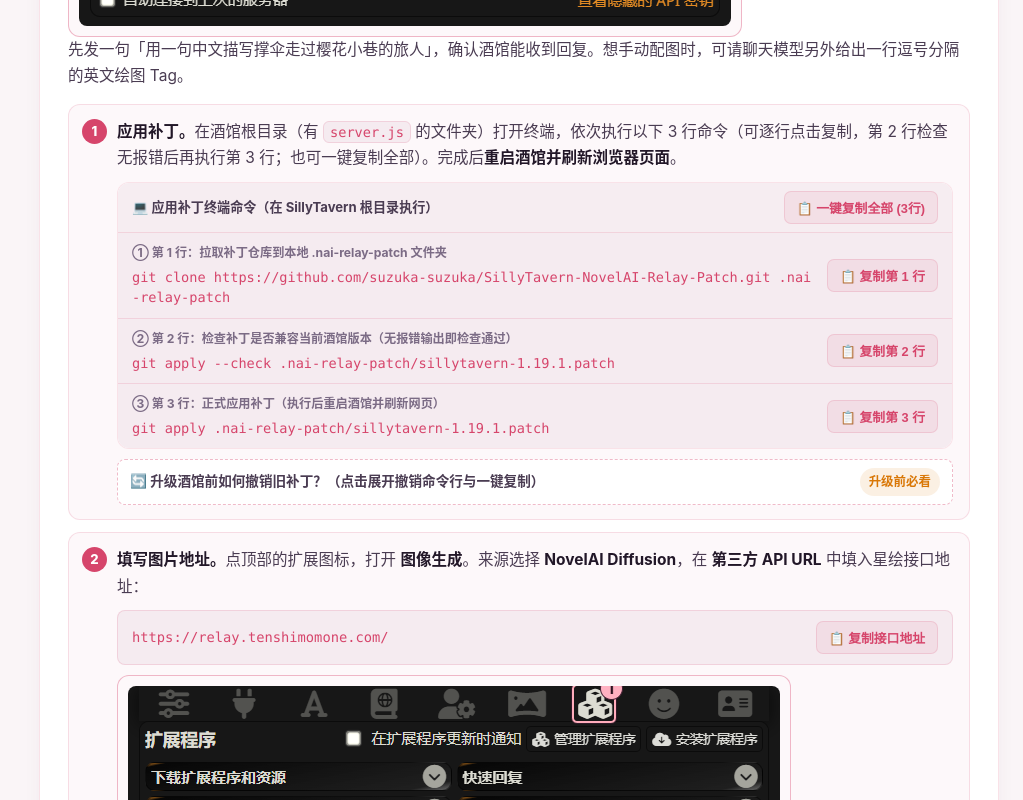
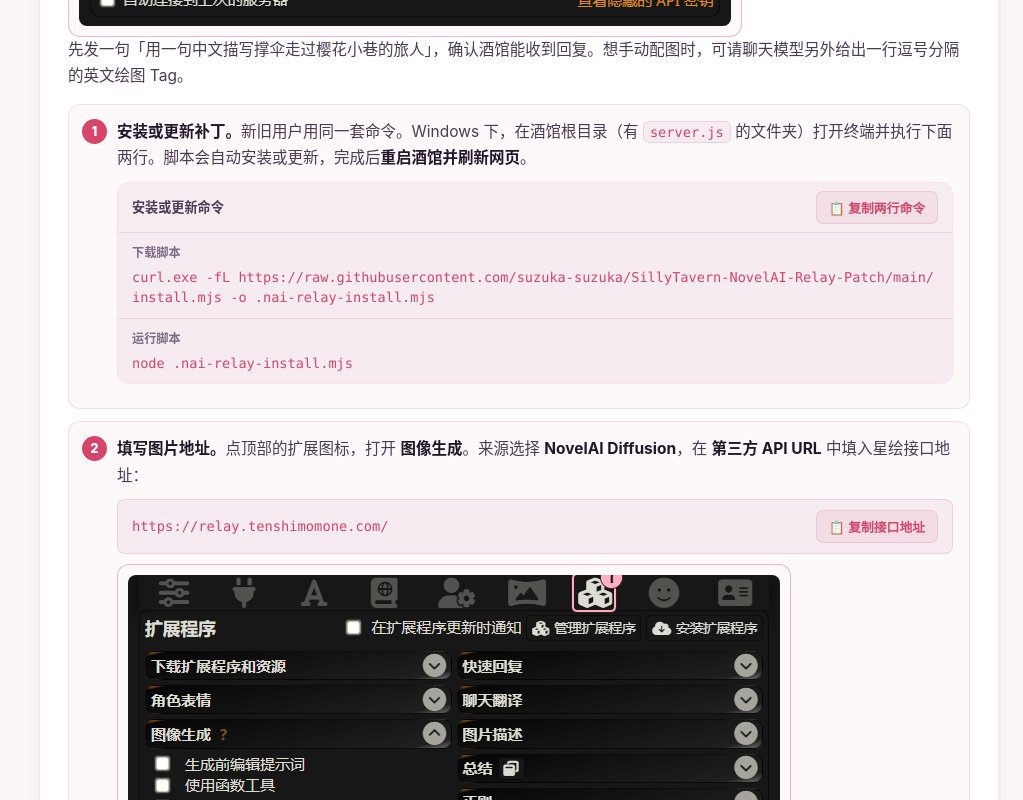
Before and after one commit to suzuka-suzuka/sakura-nai-md, a plain HTML site: page index.html in a window 1280 px wide. Shown: the part 5880-6680 px from the top of the page, without its empty margins (257-1280 px from the left). Drawn offline with Linux system fonts and the light colour scheme.

Commit message:
docs: 简化酒馆补丁安装教程并补充 V5 模型

```diff
--- a/index.html
+++ b/index.html
@@ -1024,42 +1024,6 @@
       color: var(--sakura-primary);
       word-break: break-all;
       line-height: 1.5;
-    }
-
-    .cmd-details {
-      margin-top: 10px;
-      border: 1px dashed var(--border-strong);
-      border-radius: var(--radius-sm);
-      background: var(--bg-surface);
-      padding: 8px 12px;
-    }
-
-    .cmd-details summary {
-      cursor: pointer;
-      font-size: 0.85rem;
-      font-weight: 700;
-      color: var(--text-secondary);
-      user-select: none;
-      list-style: none;
-      display: flex;
-      align-items: center;
-      justify-content: space-between;
-      gap: 8px;
-    }
-
-    .cmd-details summary::-webkit-details-marker {
-      display: none;
-    }
-
-    .cmd-details summary:hover {
-      color: var(--sakura-primary);
-    }
-
-    .cmd-details[open] summary {
-      margin-bottom: 8px;
-      padding-bottom: 8px;
-      border-bottom: 1px solid var(--border-subtle);
-      color: var(--sakura-primary);
     }
 
     .guide-caption {
@@ -1950,7 +1914,7 @@
             <a href="https://github.com/suzuka-suzuka/SillyTavern-NovelAI-Relay-Patch" target="_blank" rel="noopener" class="btn">📖 补丁仓库与撤销说明 ↗</a>
           </div>
         </div>
-        <p>此补丁适用于 <strong>SillyTavern 1.19.1</strong>，在原生图像生成设置中增加 <strong>第三方 API URL</strong>。配置后可继续使用酒馆原生的 <code>/imagine</code> 命令、自动配图或魔杖菜单出图。</p>
+        <p>此补丁已在 <strong>SillyTavern 1.19.1</strong> 验证，为原生图像生成增加 <strong>第三方 API URL</strong> 和 <strong>V5 Full / V5 Curated</strong> 模型。配置后可继续使用酒馆原生的 <code>/imagine</code> 命令、自动配图或魔杖菜单出图。</p>
         <h3 id="tavern-chat-model" class="subsection-title">先接通聊天模型</h3>
         <p>聊天模型负责写回复、配文和绘图 Tag，NovelAI 负责出图。用 DeepSeek 时，点顶部的<strong>插头图标 → 聊天补全 → DeepSeek</strong>，点钥匙图标添加自己的 DeepSeek API Key，再点<strong>连接</strong>，模型选 <code>deepseek-flash</code>。添加绘图密钥后，回到<strong>聊天补全</strong>继续对话。</p>
         <figure class="guide-figure tavern-guide-figure">
@@ -1962,65 +1926,27 @@
 
         <ol class="steps-list">
           <li>
-            <strong>应用补丁。</strong>在酒馆根目录（有 <code>server.js</code> 的文件夹）打开终端，依次执行以下 3 行命令（可逐行点击复制，第 2 行检查无报错后再执行第 3 行；也可一键复制全部）。完成后<strong>重启酒馆并刷新浏览器页面</strong>。
+            <strong>安装或更新补丁。</strong>新旧用户用同一套命令。Windows 下，在酒馆根目录（有 <code>server.js</code> 的文件夹）打开终端并执行下面两行。脚本会自动安装或更新，完成后<strong>重启酒馆并刷新网页</strong>。
             <div class="cmd-group">
               <div class="cmd-group-header">
-                <span>💻 应用补丁终端命令（在 SillyTavern 根目录执行）</span>
-                <button type="button" class="copy-btn" data-copy="git clone https://github.com/suzuka-suzuka/SillyTavern-NovelAI-Relay-Patch.git .nai-relay-patch&#10;git apply --check .nai-relay-patch/sillytavern-1.19.1.patch&#10;git apply .nai-relay-patch/sillytavern-1.19.1.patch">📋 一键复制全部 (3行)</button>
+                <span>安装或更新命令</span>
+                <button type="button" class="copy-btn" data-copy="curl.exe -fL https://raw.githubusercontent.com/suzuka-suzuka/SillyTavern-NovelAI-Relay-Patch/main/install.mjs -o .nai-relay-install.mjs&#10;node .nai-relay-install.mjs">📋 复制两行命令</button>
               </div>
               <div class="cmd-list">
                 <div class="cmd-row">
                   <div class="cmd-row-main">
-                    <span class="cmd-step-label">① 第 1 行：拉取补丁仓库到本地 .nai-relay-patch 文件夹</span>
-                    <span class="cmd-code">git clone https://github.com/suzuka-suzuka/SillyTavern-NovelAI-Relay-Patch.git .nai-relay-patch</span>
+                    <span class="cmd-step-label">下载脚本</span>
+                    <span class="cmd-code">curl.exe -fL https://raw.githubusercontent.com/suzuka-suzuka/SillyTavern-NovelAI-Relay-Patch/main/install.mjs -o .nai-relay-install.mjs</span>
                   </div>
-                  <button type="button" class="copy-btn" data-copy="git clone https://github.com/suzuka-suzuka/SillyTavern-NovelAI-Relay-Patch.git .nai-relay-patch">📋 复制第 1 行</button>
                 </div>
                 <div class="cmd-row">
                   <div class="cmd-row-main">
-                    <span class="cmd-step-label">② 第 2 行：检查补丁是否兼容当前酒馆版本（无报错输出即检查通过）</span>
-                    <span class="cmd-code">git apply --check .nai-relay-patch/sillytavern-1.19.1.patch</span>
+                    <span class="cmd-step-label">运行脚本</span>
+                    <span class="cmd-code">node .nai-relay-install.mjs</span>
                   </div>
-                  <button type="button" class="copy-btn" data-copy="git apply --check .nai-relay-patch/sillytavern-1.19.1.patch">📋 复制第 2 行</button>
-                </div>
-                <div class="cmd-row">
-                  <div class="cmd-row-main">
-                    <span class="cmd-step-label">③ 第 3 行：正式应用补丁（执行后重启酒馆并刷新网页）</span>
-                    <span class="cmd-code">git apply .nai-relay-patch/sillytavern-1.19.1.patch</span>
-                  </div>
-                  <button type="button" class="copy-btn" data-copy="git apply .nai-relay-patch/sillytavern-1.19.1.patch">📋 复制第 3 行</button>
                 </div>
               </div>
             </div>
-            <details class="cmd-details">
-              <summary>
-                <span>🔄 升级酒馆前如何撤销旧补丁？（点击展开撤销命令行与一键复制）</span>
-                <span class="badge badge-amber">升级前必看</span>
-              </summary>
-              <p style="font-size:0.86rem;margin-bottom:8px;">日后升级 SillyTavern 前，请先在酒馆根目录执行以下 2 行命令撤销旧补丁（同样先检查再撤销）：</p>
-              <div class="cmd-group" style="margin:0;">
-                <div class="cmd-group-header">
-                  <span>💻 撤销补丁终端命令（升级酒馆前执行）</span>
-                  <button type="button" class="copy-btn" data-copy="git apply --reverse --check .nai-relay-patch/sillytavern-1.19.1.patch&#10;git apply --reverse .nai-relay-patch/sillytavern-1.19.1.patch">📋 一键复制撤销命令 (2行)</button>
-                </div>
-                <div class="cmd-list">
-                  <div class="cmd-row">
-                    <div class="cmd-row-main">
-                      <span class="cmd-step-label">① 检查能否正常撤销（无报错即可继续）</span>
-                      <span class="cmd-code">git apply --reverse --check .nai-relay-patch/sillytavern-1.19.1.patch</span>
-                    </div>
-                    <button type="button" class="copy-btn" data-copy="git apply --reverse --check .nai-relay-patch/sillytavern-1.19.1.patch">📋 复制第 1 行</button>
-                  </div>
-                  <div class="cmd-row">
-                    <div class="cmd-row-main">
-                      <span class="cmd-step-label">② 正式撤销补丁</span>
-                      <span class="cmd-code">git apply --reverse .nai-relay-patch/sillytavern-1.19.1.patch</span>
-                    </div>
-                    <button type="button" class="copy-btn" data-copy="git apply --reverse .nai-relay-patch/sillytavern-1.19.1.patch">📋 复制第 2 行</button>
-                  </div>
-                </div>
-              </div>
-            </details>
           </li>
           <li>
             <strong>填写图片地址。</strong>点顶部的扩展图标，打开 <strong>图像生成</strong>。来源选择 <strong>NovelAI Diffusion</strong>，在 <strong>第三方 API URL</strong> 中填入星绘接口地址：
@@ -2053,7 +1979,7 @@
             <strong>查余额并试画。</strong>回到图像生成设置，点 <strong>查看我的 Anlas</strong>。弹出余额即表示验证通过，<code>0</code> 也是有效余额。酒馆显示的 <code>Free image generation: No</code> 来自它对官方订阅标记的判断，实际扣费按本站套餐规则计算。
             <div class="web-guide-grid">
               <div>
-                <p>选 <strong>NAI Diffusion Anime V4.5 (Full)</strong>，在角色聊天框输入这条命令，回车后等待图片出现：</p>
+                <p>在 <strong>模型</strong> 下拉框选 <strong>NAI Diffusion V5 (Full)</strong> 或 <strong>NAI Diffusion V5 (Curated)</strong>。仅有 V4.5 小图权益的用户选 <strong>NAI Diffusion Anime V4.5 (Full)</strong>。在角色聊天框执行下方命令即可试画。</p>
                 <div class="code-block">
                   <span>/imagine extend=false cherry blossoms, blue sky</span>
                   <button type="button" class="copy-btn" data-copy="/imagine extend=false cherry blossoms, blue sky">📋 复制测试命令</button>
```
